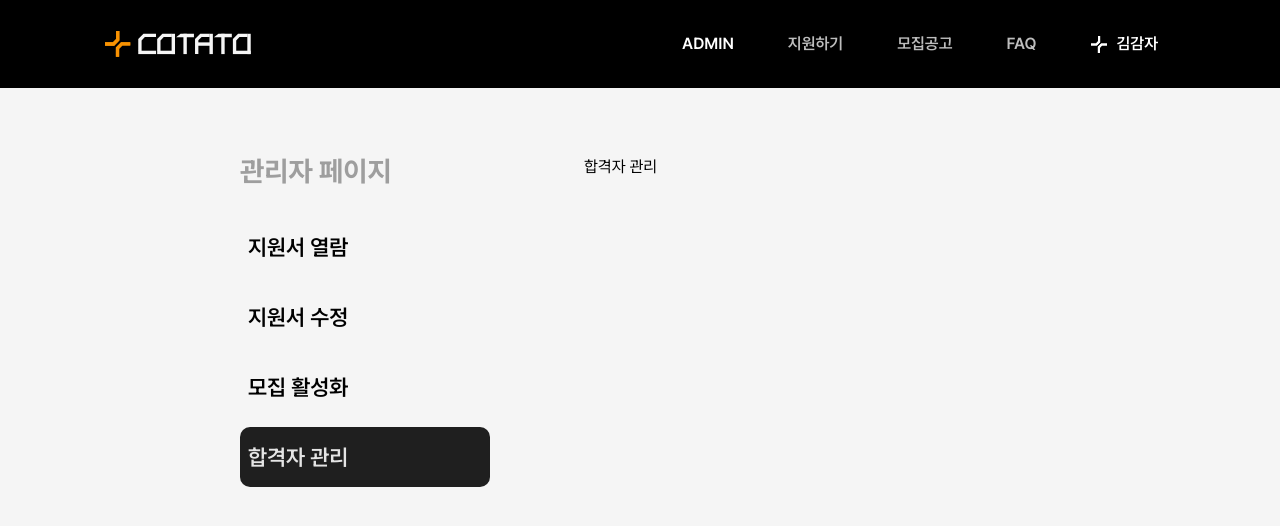
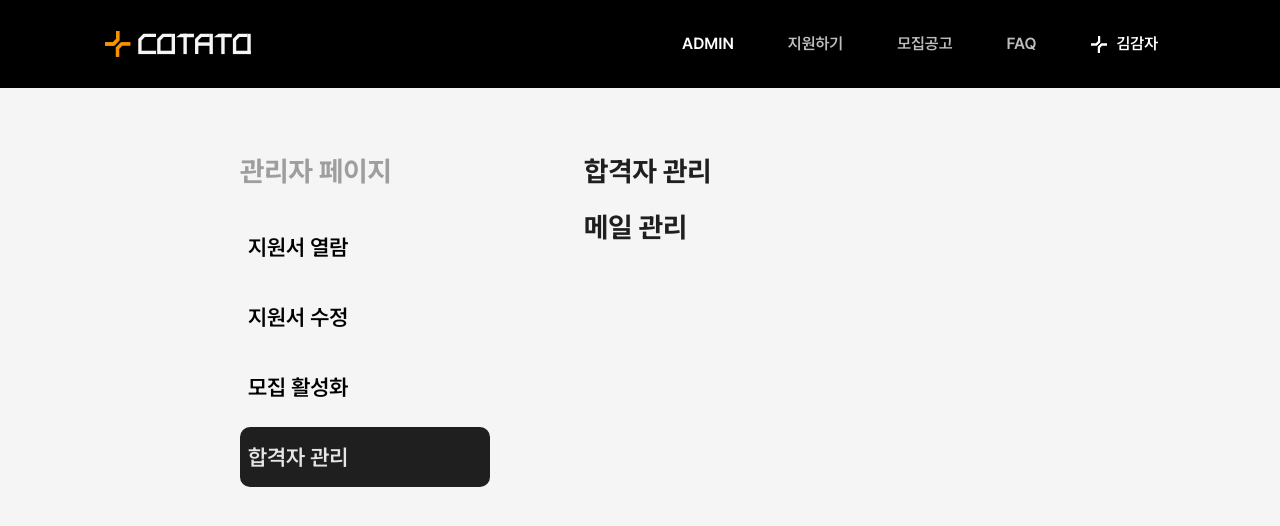
Before and after one commit to IT-Cotato/COTATO-FE-v2, a Next.js app: page /admin/results in a window 1280 px wide. Shown: the top 526 px of the page. Built offline with nearby package versions, Linux system fonts and the light colour scheme.

Commit message:
feat: 합격자 관리 페이지 레이아웃 구성 (#17)

```diff
--- a/src/app/admin/(with-sidebar)/recruitment/page.tsx
+++ b/src/app/admin/(with-sidebar)/recruitment/page.tsx
@@ -1,11 +1,14 @@
 import {ActiveRecruitment} from '@/app/admin/(with-sidebar)/recruitment/_components/active-recruitment/ActiveRecruitment';
 import {ManageMail} from '@/app/admin/(with-sidebar)/recruitment/_components/manage-mail/ManageMail';
+import {SuspenseWrapper} from '@/components/wrappers/SuspenseWrapper';
 
 export default function AdminRecruitmentPage() {
   return (
-    <div className='flex flex-col gap-5'>
-      <ActiveRecruitment />
-      <ManageMail />
-    </div>
+    <SuspenseWrapper>
+      <div className='flex flex-col gap-6'>
+        <ActiveRecruitment />
+        <ManageMail />
+      </div>
+    </SuspenseWrapper>
   );
 }
--- /dev/null
+++ b/src/app/admin/(with-sidebar)/results/_components/ManageResult.tsx
@@ -0,0 +1,7 @@
+export const ManageResult = () => {
+  return (
+    <div className='flex flex-col gap-6'>
+      <h2 className='text-h4 text-neutral-800'>합격자 관리</h2>
+    </div>
+  );
+};
--- /dev/null
+++ b/src/app/admin/(with-sidebar)/results/_components/ManageResultMail.tsx
@@ -0,0 +1,7 @@
+export const ManageResultMail = () => {
+  return (
+    <div className='flex flex-col gap-6'>
+      <h2 className='text-h4 text-neutral-800'>메일 관리</h2>
+    </div>
+  );
+};
--- a/src/app/admin/(with-sidebar)/results/page.tsx
+++ b/src/app/admin/(with-sidebar)/results/page.tsx
@@ -1,3 +1,14 @@
+import {ManageResult} from '@/app/admin/(with-sidebar)/results/_components/ManageResult';
+import {ManageResultMail} from '@/app/admin/(with-sidebar)/results/_components/ManageResultMail';
+import {SuspenseWrapper} from '@/components/wrappers/SuspenseWrapper';
+
 export default function AdminResultsPage() {
-  return <div>합격자 관리</div>;
+  return (
+    <SuspenseWrapper>
+      <div className='flex flex-col gap-6'>
+        <ManageResult />
+        <ManageResultMail />
+      </div>
+    </SuspenseWrapper>
+  );
 }
```
